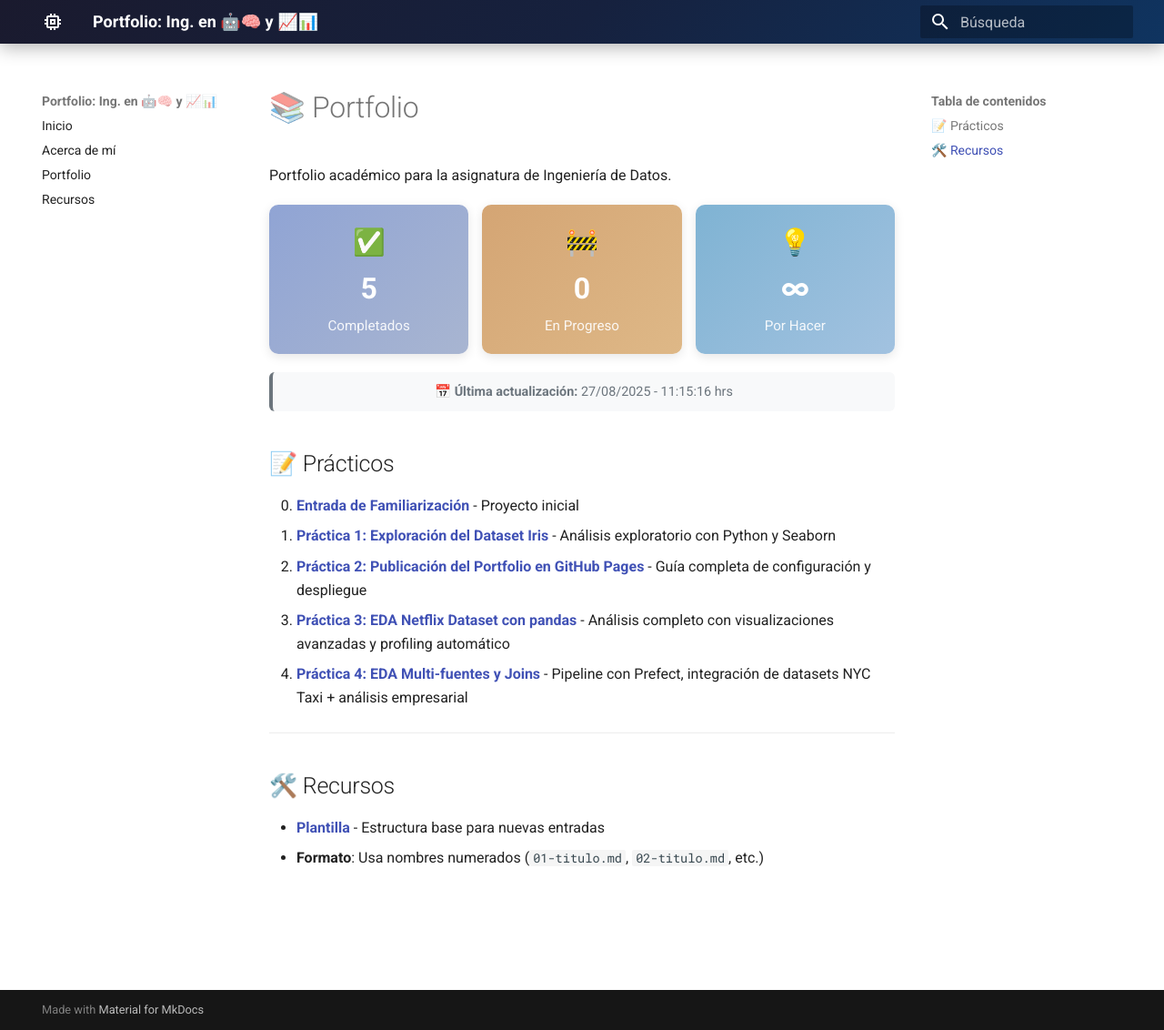
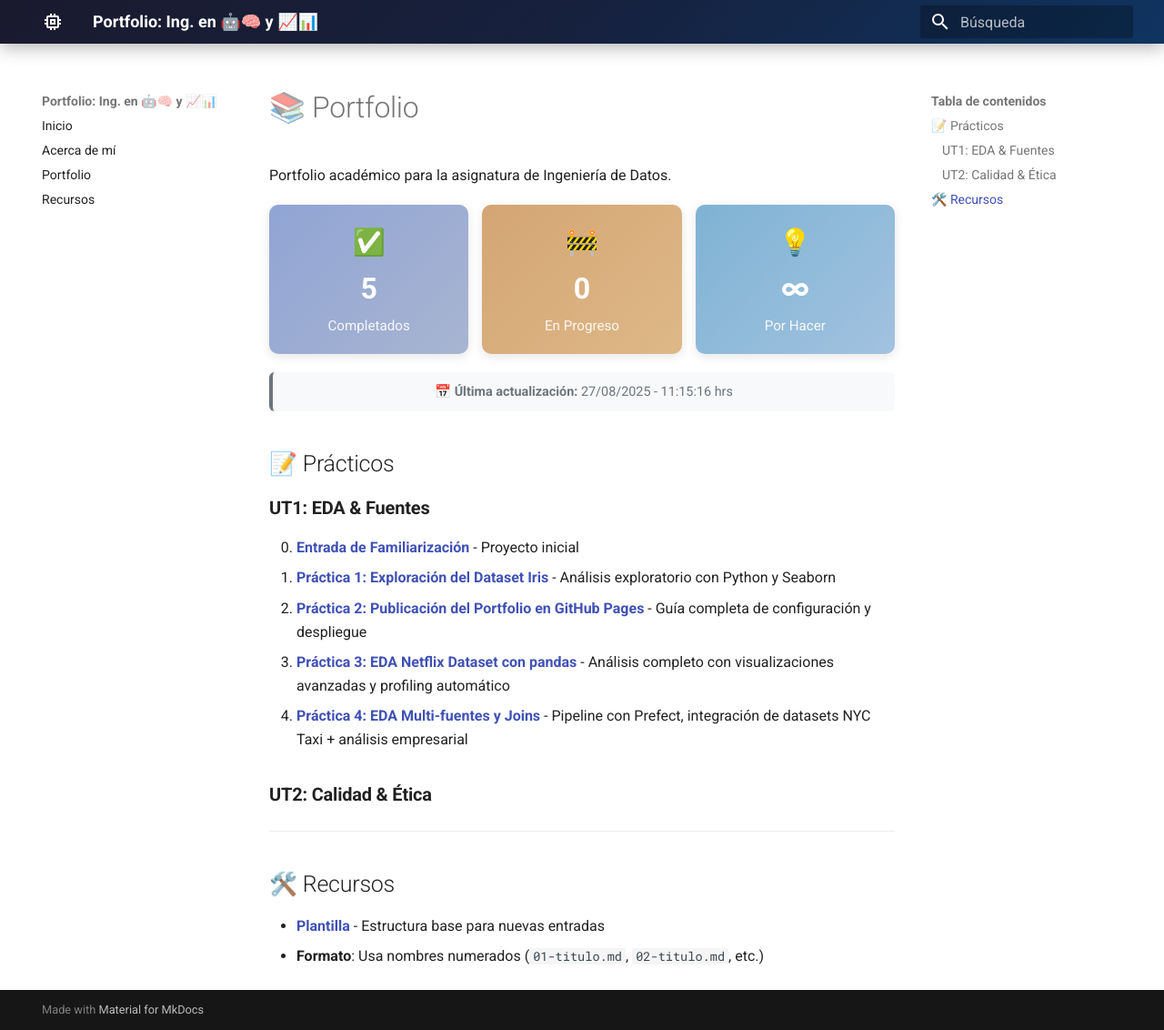
Before and after one commit to ValeRodMa/portafolio_ia_ucu, an MkDocs documentation site: the page built from docs/portfolio/index.md, in a window 1280 px wide and 1132 px high. Shown: the whole window at 91% size. Built offline with MkDocs 1.6.1 and Material for MkDocs 9.7.7, drawn with Linux system fonts in a browser that asks for light colours.

Commit message:
actualización

```diff
--- a/docs/portfolio/index.md
+++ b/docs/portfolio/index.md
@@ -37,6 +36,8 @@ Portfolio académico para la asignatura de Ingeniería de Datos.
 
 ## 📝 Prácticos
 
+### **UT1: EDA & Fuentes**
+
 <ol start="0">
 <li><strong><a href="00-entrada-familiarizacion/">Entrada de Familiarización</a></strong> - Proyecto inicial</li>
 <li><strong><a href="01-practica-iris/">Práctica 1: Exploración del Dataset Iris</a></strong> - Análisis exploratorio con Python y Seaborn</li>
@@ -45,6 +46,9 @@ Portfolio académico para la asignatura de Ingeniería de Datos.
 <li><strong><a href="04-eda-multifuentes-joins/">Práctica 4: EDA Multi-fuentes y Joins</a></strong> - Pipeline con Prefect, integración de datasets NYC Taxi + análisis empresarial</li>
 </ol>
 
+### **UT2: Calidad & Ética**
+
+
 ---
 
 ## 🛠️ Recursos
```
Also changed, not shown: other parts of docs/portfolio/index.md (+0 -1 lines).
